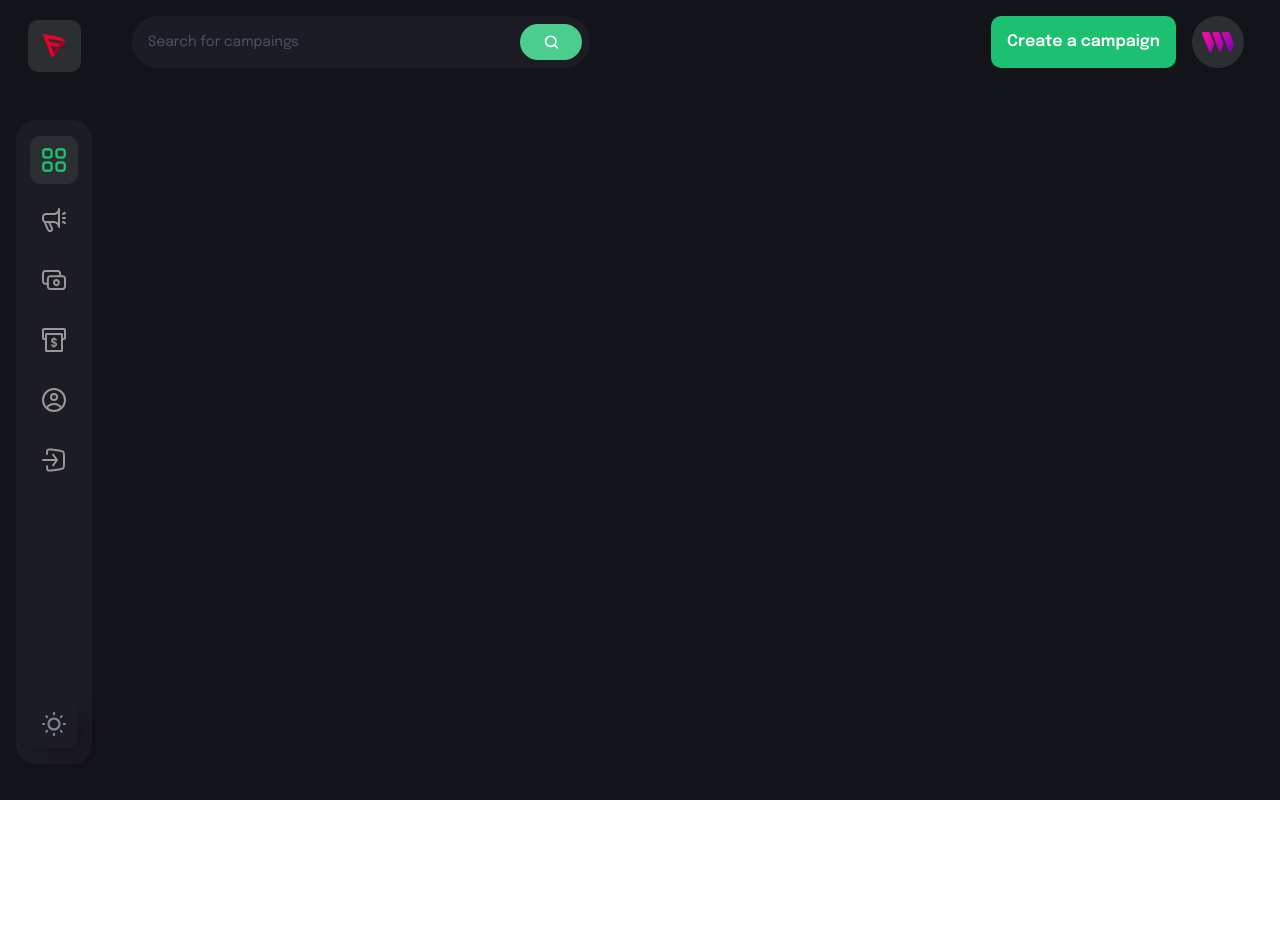
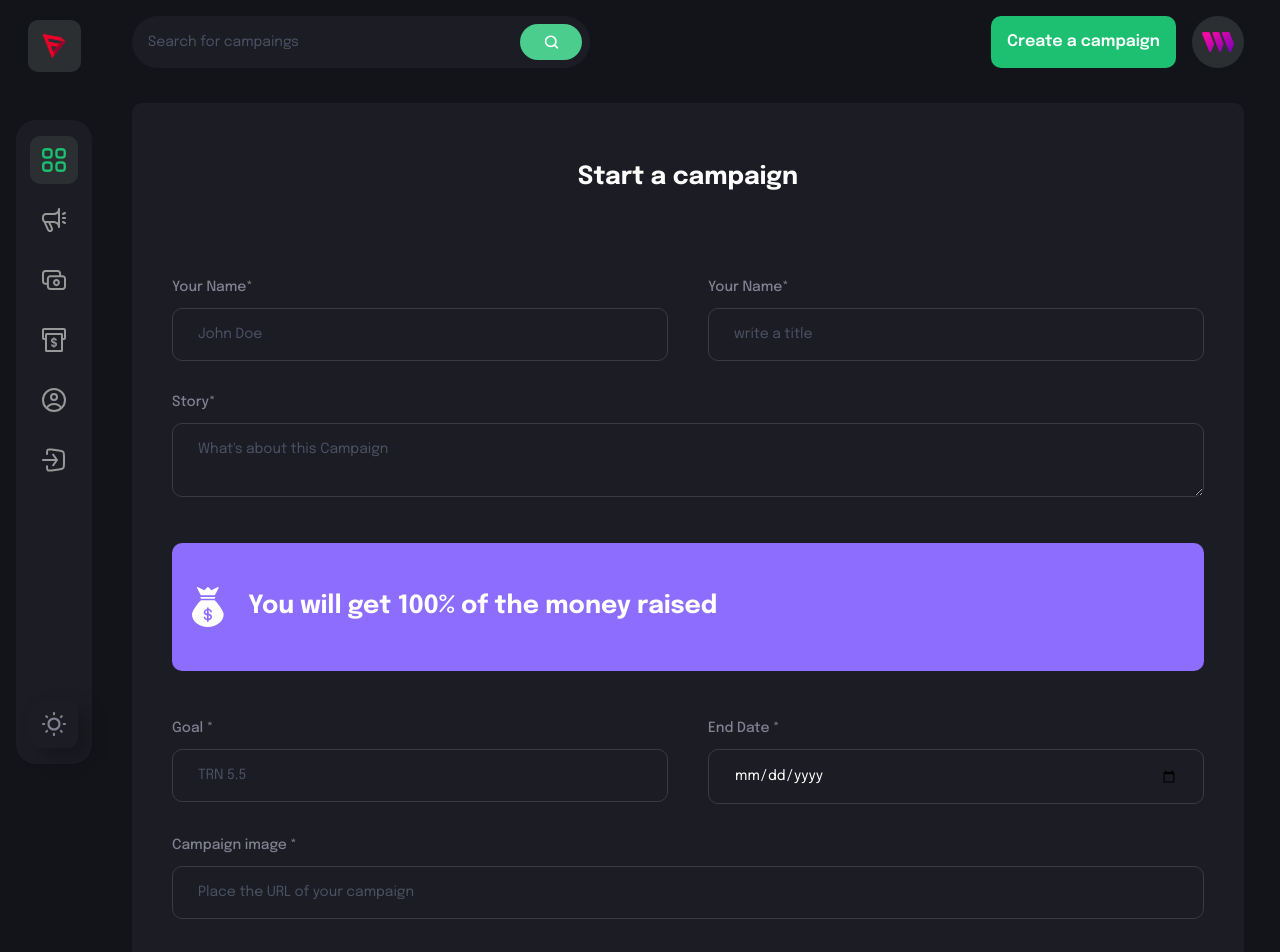
Before and after one commit to Orsini13/Nezar-Funding, a React (Vite) app: page /create-campaign in a window 1280 px wide. Before the commit this address had no page. Shown: the top 952 px of the page. Before the commit the page ends 800 px from the top, so only its background shows below. Built offline with nearby package versions, Linux system fonts and the light colour scheme.

Commit message:
first form

```diff
--- a/src/App.jsx
+++ b/src/App.jsx
@@ -18,6 +18,9 @@
 
           <Routes>
             <Route path='/' element={<Home />}/>
+            <Route path='/profile' element={<Profile/>}/>
+            <Route path='/create-campaign' element={<CreateCampaigns  />}/>
+            <Route path='/Campaing-details/:id' element={<CampaignDetails/>}/>
           </Routes>
 
       </div>
--- /dev/null
+++ b/src/Components/FormField.jsx
@@ -0,0 +1,34 @@
+import React from 'react'
+
+const FormField = ({labelName, placeholder, inputType,isTextArea, value, handleChange}) => {
+  return (
+    <label className='flex-1 w-full flex flex-col' >
+      {labelName && (
+          <span className='font-epilogue font-medium text-[14px] leading-[22px] text-[#808191] mb-[10px]'
+          >{labelName}</span>
+      )}
+      {isTextArea ?  (
+        <textarea
+        required
+        value={value}
+        onChange={handleChange}
+        row={10}
+        placeholder={placeholder}
+        className='py-[15px] sm:px-[25px] px-[15px] outline-none border-[1px] border-[#3a3a43] bg-transparent font-epilogue text-white text-[14px] placeholder:text-[#4b5264] rounded-[10px] sm:min-w-[300px] '
+        />
+      ) : (
+        <input
+          required
+          value={value}
+          onChange={handleChange}
+          type={inputType}
+          step="0.1"
+          placeholder={placeholder}
+          className='py-[15px] sm:px-[25px] px-[15px] outline-none border-[1px] border-[#3a3a43] bg-transparent font-epilogue text-white text-[14px] placeholder:text-[#4b5264] rounded-[10px] sm:min-w-[300px]'
+        />
+      )}
+    </label>
+  )
+}
+
+export default FormField
--- a/src/Components/index.jsx
+++ b/src/Components/index.jsx
@@ -1,3 +1,4 @@
 export{ default as Sidebar} from './Sidebar';
 export{ default as Navbar} from './Navbar';
 export{ default as CustomButton} from './CustomButton';
+export{ default as FormField} from './FormField';
--- a/src/Pages/CreateCampaigns.jsx
+++ b/src/Pages/CreateCampaigns.jsx
@@ -1,8 +1,107 @@
-import React from 'react'
+import React, { useState } from 'react'
+// import {customButton, FormField} from '../Components'
+import {money} from '../assets'
+import {checkIfImage} from '../Utils'
+import { useNavigate } from 'react-router-dom'
+import { FormField, CustomButton } from '../Components'
 
 const CreateCampaigns = () => {
+const navigate = useNavigate();
+const [isLoading, setIsLoading] = useState(false);
+const [form, setForm] = useState({
+  name: '',
+  title: '',
+  description: '',
+  target: '',
+  deadeline: '',
+  image: ''
+})
+
+const handleFormFieldChange = (fieldName, e) => {
+  setForm({...form, [fieldName]: e.target.value})
+}
+
+const handleSubmit = () => {
+
+}
+
+
+
   return (
-    <div>CreateCampaigns</div>
+    <div className='bg-[#1c1c24] flex justify-center items-center flex-col rounded-[10px] sm:p-10 p-4'>
+        {isLoading && 'Loader...'}
+        <div  className='flex justify-center items-center p-[16px] sm:min-w-[380px] b-[#3a3a43] rounded-[10px]'>
+          <h1 className='font-epilogue font-bold sm:text-[25px] text-[10px] leading-[36px] text-white'>
+            Start a campaign
+          </h1>
+        </div>
+
+        <form onSubmit={handleSubmit} className='w-full mt-[65px] flex flex-col gap-[30px]' >
+          <div className="flex flex-wrap gap-[40px]">
+            <FormField
+            labelName="Your Name*"
+            placeholder="John Doe"
+            inputType="text"
+            value={form.name}
+            handleChange={(e)=> handleFormFieldChange('name', e)}
+            />
+            <FormField
+              labelName="Your Name*"
+              placeholder="write a title"
+              inputType="text"
+              value={form.name}
+              handleChange={(e)=> handleFormFieldChange('title', e)}
+            />
+
+          </div>
+          <FormField
+              labelName="Story*"
+              placeholder="What's about this Campaign"
+              isTextArea
+              value={form.description}
+              handleChange={(e)=> handleFormFieldChange('description', e)}
+            />
+
+<div className='w-full flex justify-start items-center p-4 bg-[#8c6dfd] h-[128px] rounded-[10px] my-4'>
+          <img src={money} alt="money" className='w-[40px] h-[40px] object-contain'/>
+          <h4 className='text-white font-epilogue font-bold text-[25px] ml-[20px]'>You will get 100% of the money raised</h4>
+        </div>
+
+        <div className="flex flex-wrap gap-[40px]">
+            <FormField
+            labelName="Goal *"
+            placeholder="TRN 5.5"
+            inputType="text"
+            value={form.target}
+            handleChange={(e)=> handleFormFieldChange('target', e)}
+            />
+            <FormField
+              labelName="End Date *"
+              placeholder="End Date"
+              inputType="date"
+              value={form.deadeline}
+              handleChange={(e)=> handleFormFieldChange('deadline', e)}
+            />
+        </div>
+
+            <FormField
+              labelName="Campaign image *"
+              placeholder="Place the URL of your campaign"
+              inputType="url"
+              value={form.imagee}
+              handleChange={(e)=> handleFormFieldChange('image', e)}
+            />
+
+            <div className='flex justify-center items-center mt-[40px]'>
+              <CustomButton
+                btnType="submit"
+                title="Submit new campaign"
+                styles="bg-[#1dc071] "
+              />
+            </div>
+
+        </form>
+    </div>
   )
 }
 
```
